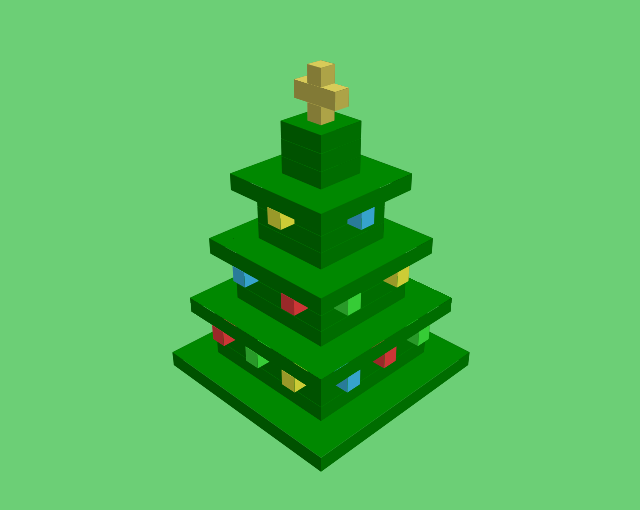
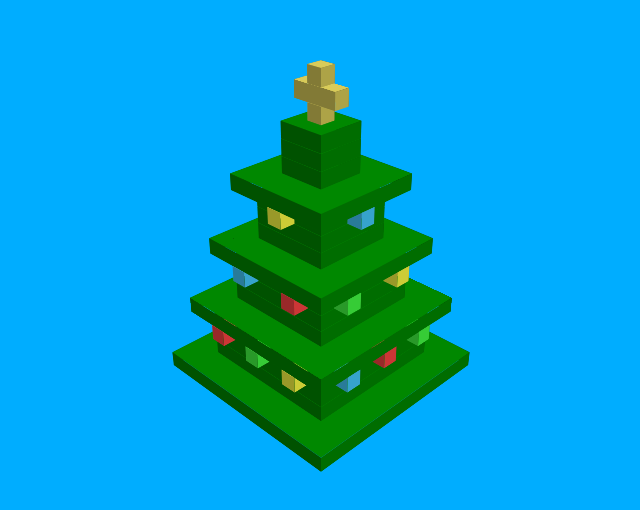
Before and after one commit to 2aezlo/christmas, a plain HTML site: page index.html in a window 1280 px wide. Shown: the part 136-646 px from the top of the page, without its empty margins (319-959 px from the left). Drawn offline with Linux system fonts and the light colour scheme.

Commit message:
Update tree.css

```diff
--- a/tree.css
+++ b/tree.css
@@ -10,7 +10,7 @@ body {
 }
 
 .container {
-  background-color: #6ccf76;
+  background-color: #00adff;
   display: flex;
   margin: auto;
   overflow: hidden;
```
